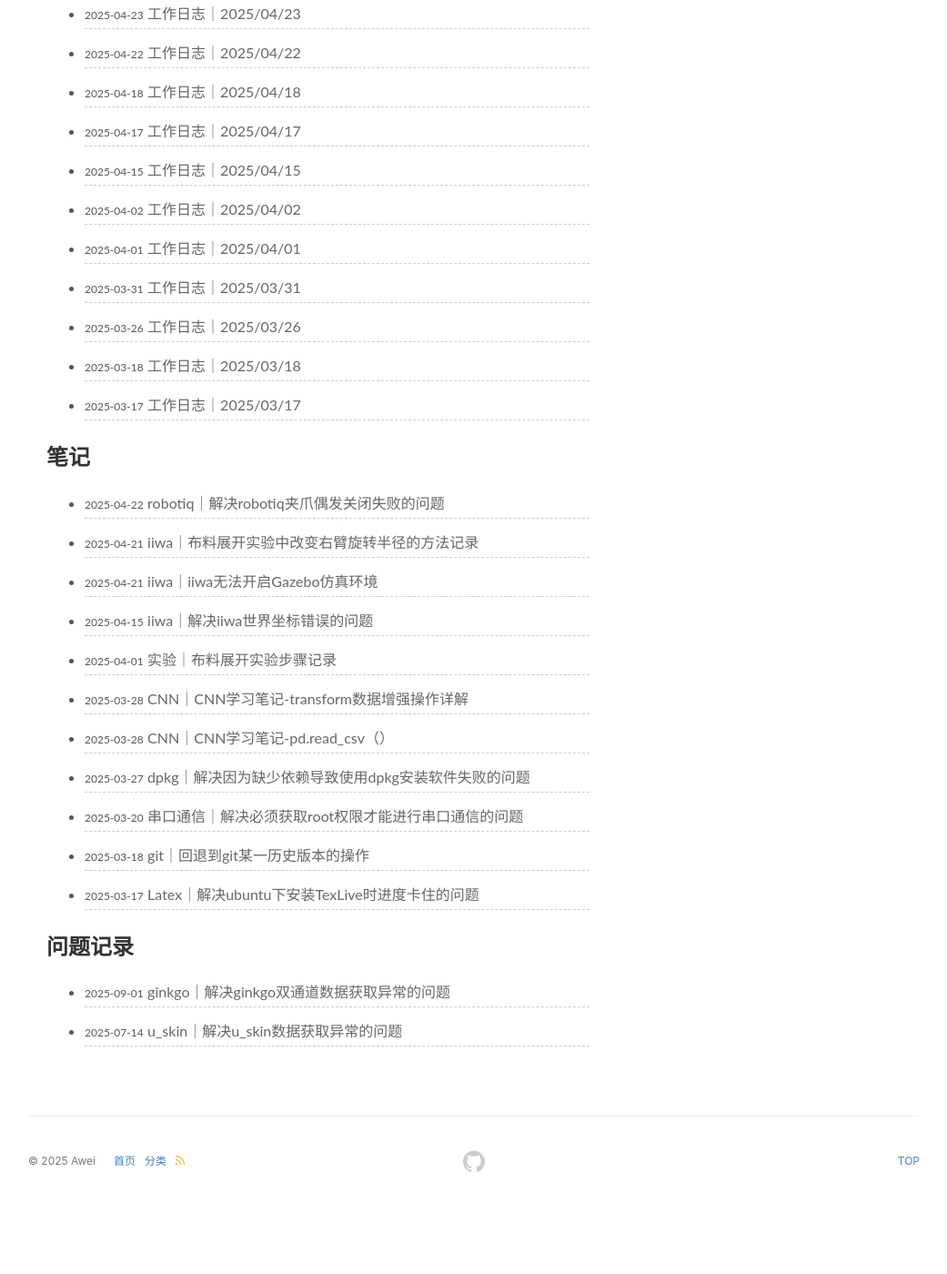
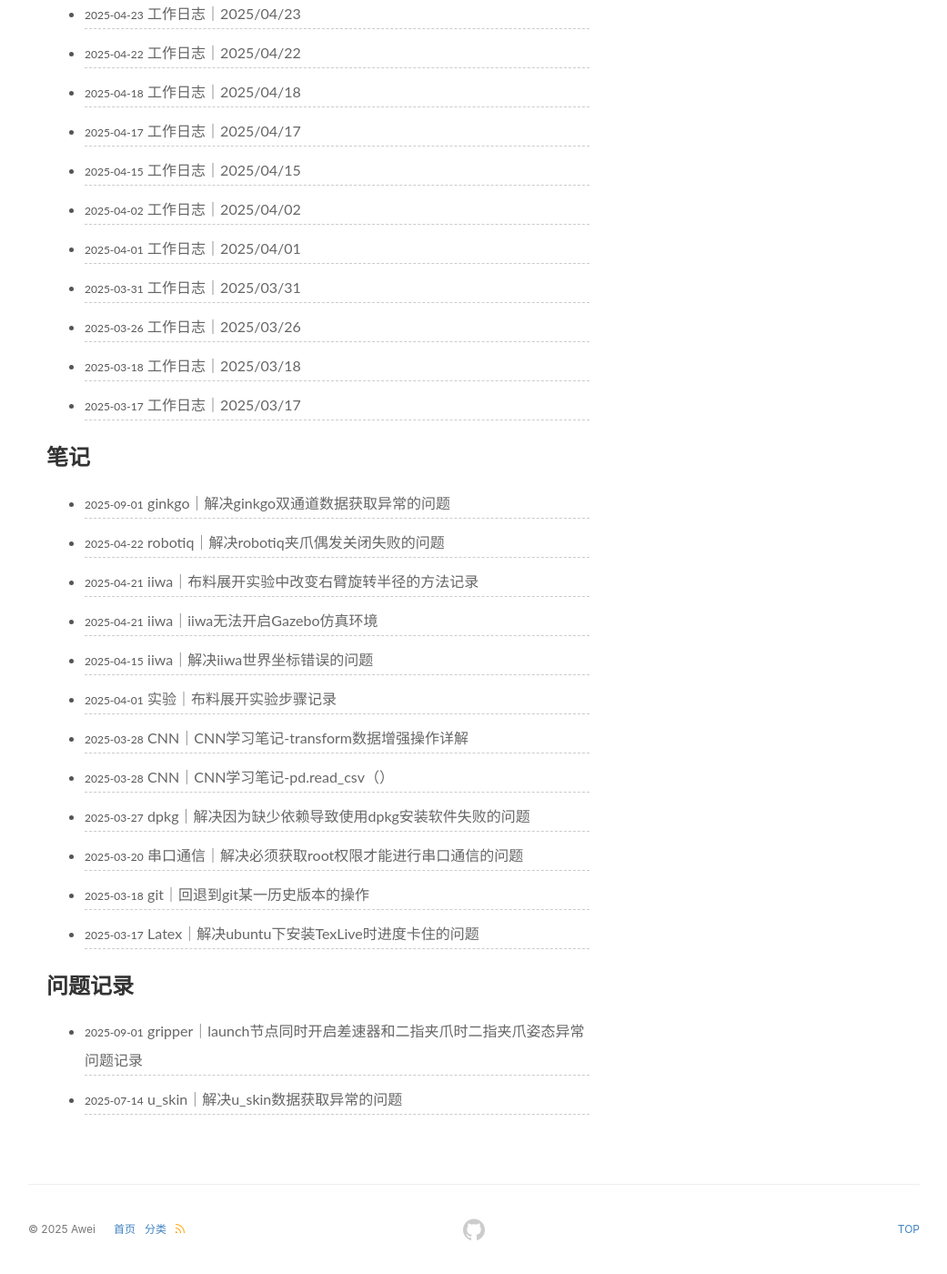
Before and after one commit to Shuke-rrrw/Awei.github.io, a Jekyll site: the page built from pages/categories.md, in a window 1280 px wide and 1400 px high, scrolled down 1343 px. Shown: the whole window at 91% size, without its empty margins (119-1160 px from the left). Built offline with Jekyll 4.4.1, drawn with Linux system fonts in a browser that asks for light colours; a style sheet for code colours, icons or effects is not loaded; before the commit the page ends 2668 px from its top, so only the background shows below that; part of the change alters nothing that is shown.

Commit message:
新增log

```diff
--- a/_posts/2025-09-01-ginkgo_usb_to_can.md
+++ b/_posts/2025-09-01-ginkgo_usb_to_can.md
@@ -1,7 +1,7 @@
 ---
 layout: post
 title: ginkgo｜解决ginkgo双通道数据获取异常的问题
-categories: [问题记录]
+categories: [笔记]
 description: 解决ginkgo双通道数据获取异常的问题
 keywords: ginkgo,u_skin,fabricunfolding
 mermaid: false
--- /dev/null
+++ b/_posts/2025-09-01-gripper_differential.md
@@ -0,0 +1,19 @@
+---
+layout: post
+title: gripper｜launch节点同时开启差速器和二指夹爪时二指夹爪姿态异常问题记录
+categories: [问题记录]
+description: launch节点同时开启差速器和二指夹爪时二指夹爪姿态异常问题记录
+keywords: 二指夹爪,差速器,fabricunfolding
+mermaid: false
+sequence: false
+flow: false
+mathjax: false
+mindmap: false
+mindmap2: false
+---
+
+### 遇到问题描述
+
+在我的launch节点中，我同时写了开启差速器和二指夹爪，运行launch节点时，右臂的二指夹爪初始化姿态就会出现异常，但是如果我将差速器的节点放在另一个launch节点，不喝二指夹爪的节点同时启动就不会出现这种情况。
+
+原因未知。
```
